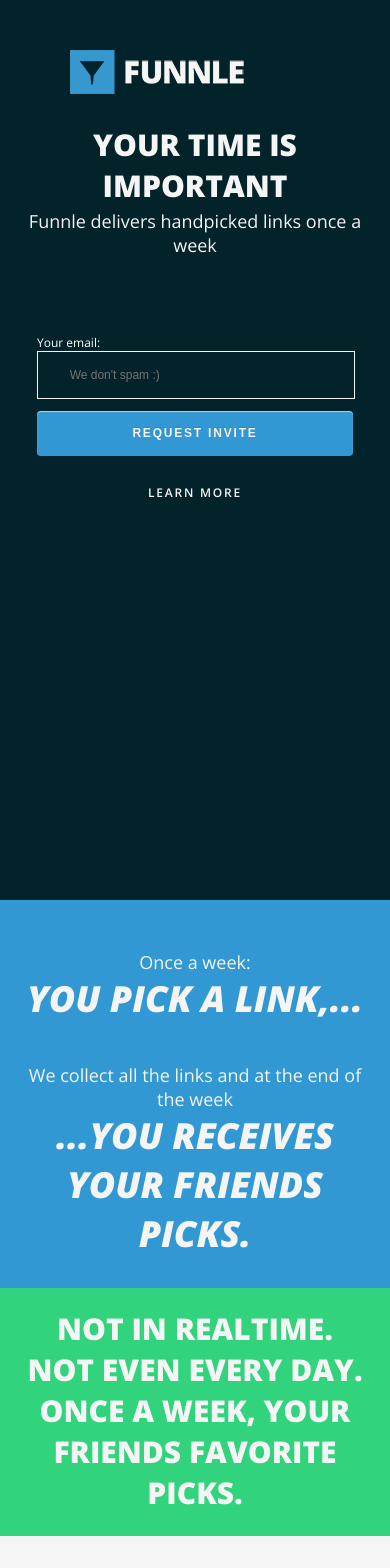
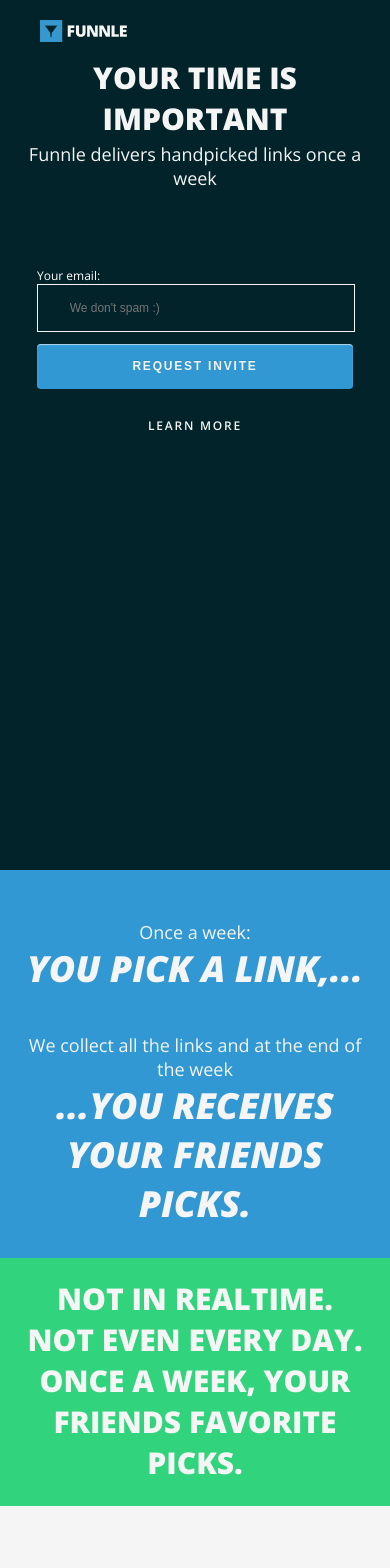
Before and after one commit to samirfors/funnle, a Jekyll site: the page built from index.html, in a window 390 px wide. Shown: the top 1568 px of the page. Built offline with Jekyll 4.4.1, drawn with Linux system fonts in a browser that asks for light colours; Markdown is read by kramdown in place of the engine named in the settings; grey boxes are pictures that could not be loaded.

Commit message:
Header fixes for mobile

```diff
--- a/css/app.css
+++ b/css/app.css
@@ -332,12 +332,27 @@ footer img {
     padding-right: 5%;
   }
 
-  /* line 221, ../_sass/app.sass */
+  /* line 222, ../_sass/app.sass */
+  .header .logo {
+    margin-top: 10px;
+    width: 92px;
+    height: 22px;
+    margin-left: 20px;
+    margin-top: 20px;
+    background-size: 92px 22px;
+  }
+
+  /* line 230, ../_sass/app.sass */
+  .mission-statement h1 {
+    margin-top: 0.5em;
+  }
+
+  /* line 232, ../_sass/app.sass */
   #awesome_video {
     display: none;
   }
 
-  /* line 223, ../_sass/app.sass */
+  /* line 234, ../_sass/app.sass */
   .row {
     padding-left: 5%;
     padding-right: 5%;
@@ -345,28 +360,28 @@ footer img {
     padding-top: 20px;
   }
 
-  /* line 228, ../_sass/app.sass */
+  /* line 239, ../_sass/app.sass */
   .sign-up-form {
     width: 90%;
   }
 
-  /* line 230, ../_sass/app.sass */
+  /* line 241, ../_sass/app.sass */
   .area {
     margin-bottom: 10px;
   }
 
-  /* line 232, ../_sass/app.sass */
+  /* line 243, ../_sass/app.sass */
   .how_video {
     display: none;
   }
 
-  /* line 234, ../_sass/app.sass */
+  /* line 245, ../_sass/app.sass */
   iframe {
     width: 90%;
     height: 100%;
   }
 
-  /* line 237, ../_sass/app.sass */
+  /* line 248, ../_sass/app.sass */
   footer {
     background-image: none;
   }
```
Also changed, not shown: _sass/app.sass (+11 -0 lines).
